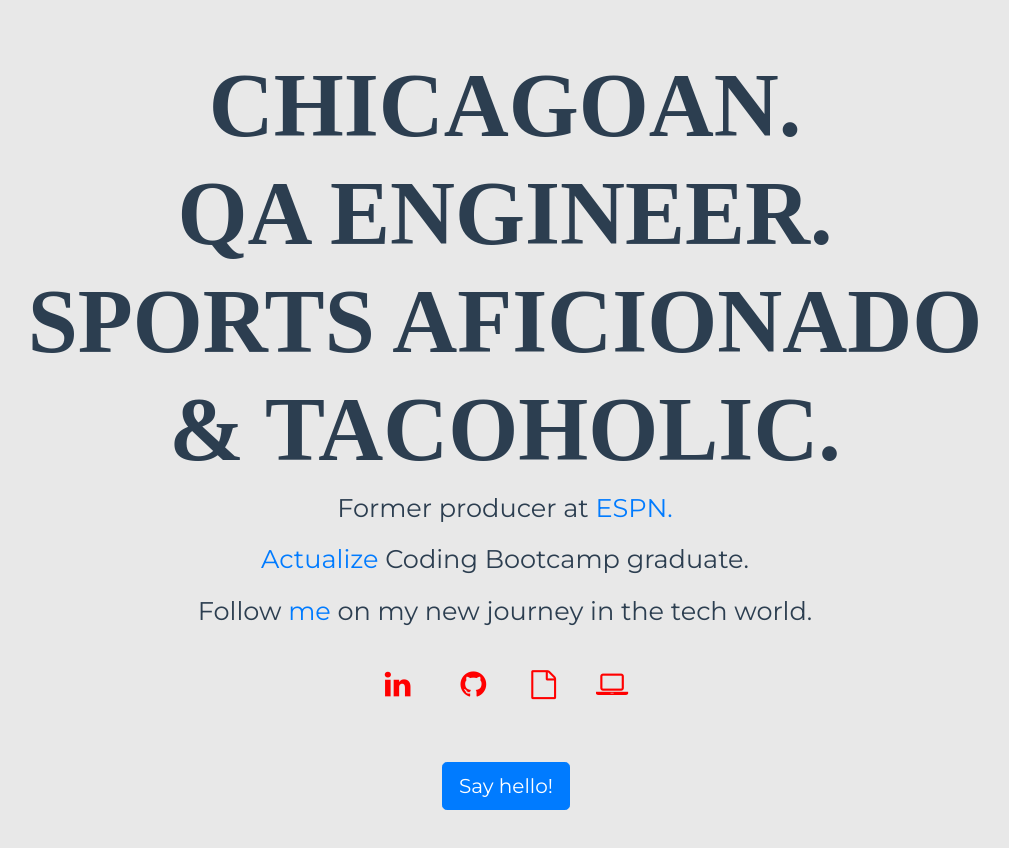
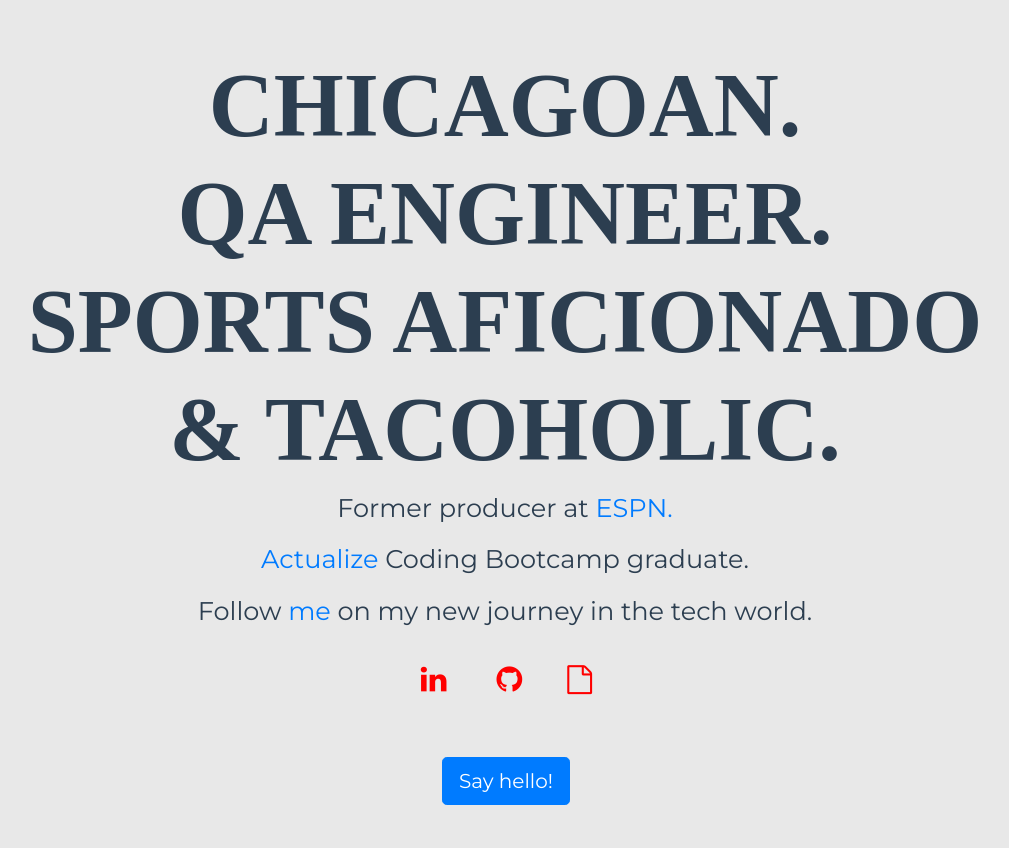
Before and after one commit to Tacoholic/personal_website, a Vue app: page / in a window 1280 px wide. Shown: the top 848 px of the page, without its empty margins (135-1144 px from the left). Built offline with nearby package versions, Linux system fonts and the light colour scheme; a web font is replaced by a local one.

Commit message:
Projects buttonII

```diff
--- a/src/components/HelloWorld.vue
+++ b/src/components/HelloWorld.vue
@@ -21,7 +21,7 @@
             <span><a href="https://www.linkedin.com/in/christian-solis1/"><i class="fa fa-linkedin" target="_blank" style="font-size:30px;"></i></a></span>
             <span><a href="https://github.com/Tacoholic"><i class="fa fa-github" style="font-size:30px;"></i></a></span>
             <span><a href="https://docs.google.com/document/d/1ca4Qb70X2UvE_oulJhprUuvvdU9u4-eu9IMKx-GC5B4//export?format=pdf"><i class="fa fa-file-o" target="_blank" style="font-size:29px;"></i></a></span>
-            <span><a href="/CurrentProjects"><i class="fa fa-laptop" style="font-size:30px;"></i></a></span>
+           <!--  <span><a href="/CurrentProjects"><i class="fa fa-laptop" style="font-size:30px;"></i></a></span> -->
 
 
         </div>
```
